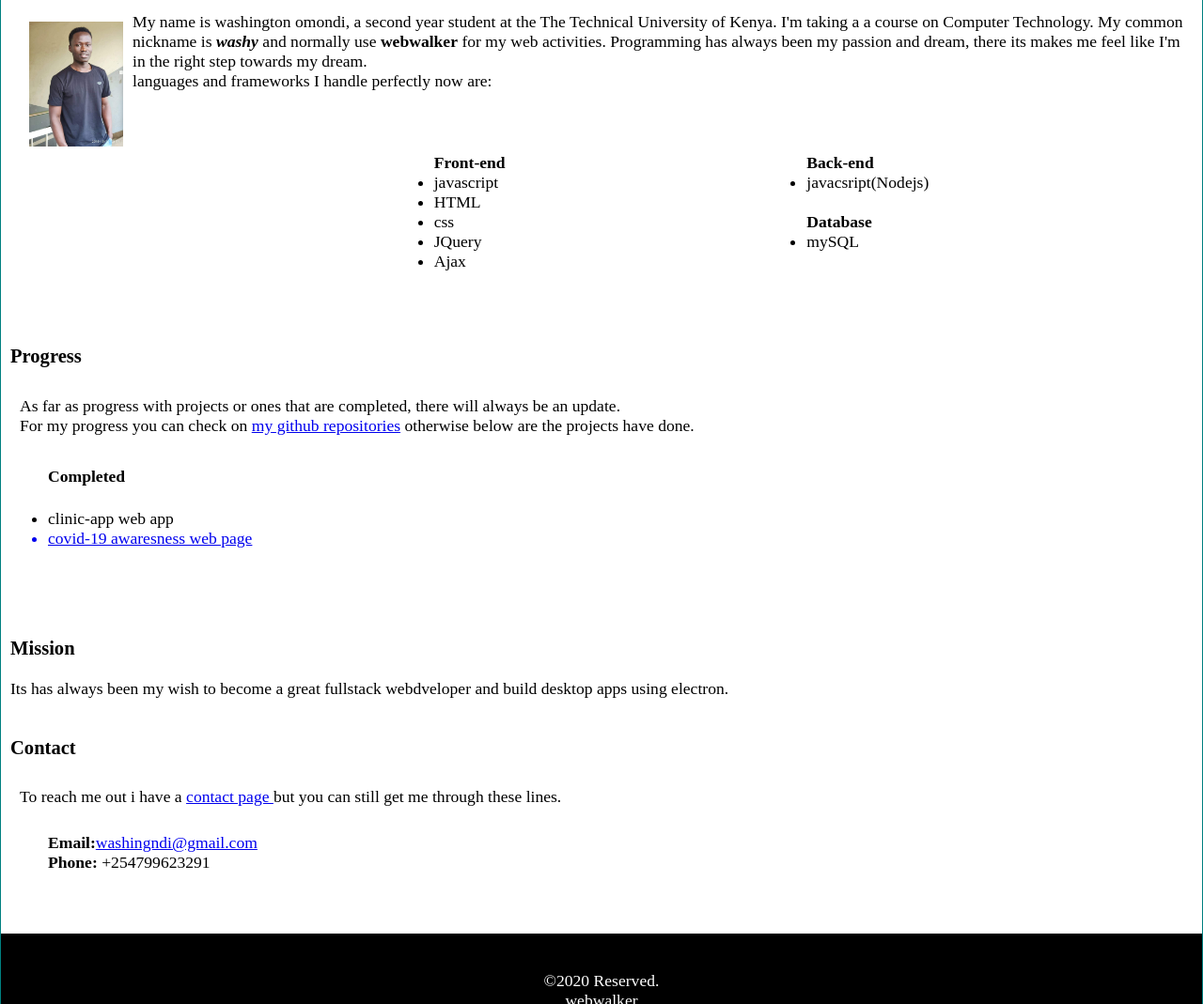
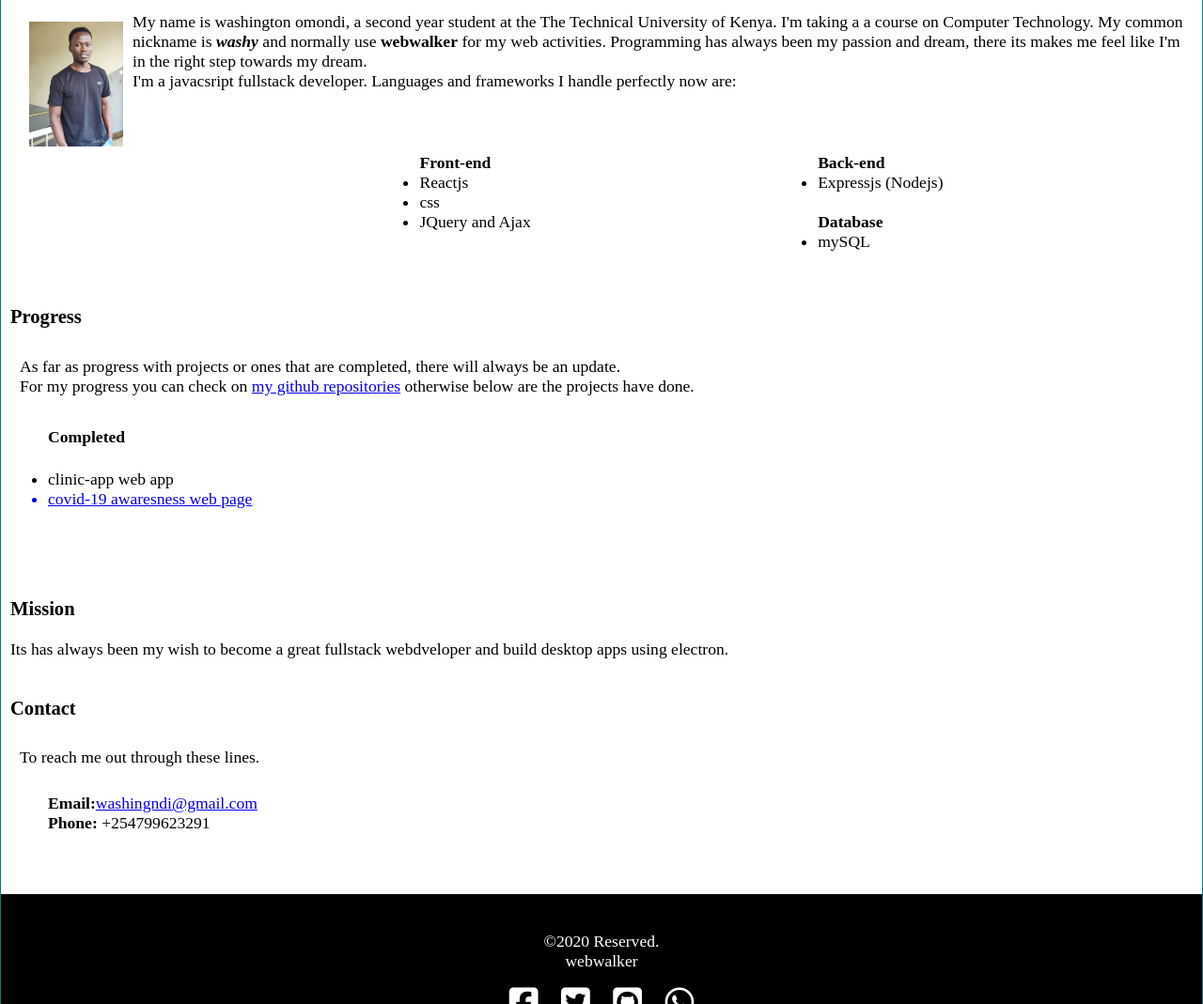
Before and after one commit to Wwashy/washyweb, a website: page me.html in a window 1280 px wide. Shown: the part 505-1574 px from the top of the page at 94% size. Drawn offline with Linux system fonts and the light colour scheme.

Commit message:
fixed bags

```diff
--- a/me.html
+++ b/me.html
@@ -46,23 +46,21 @@
             My common nickname is <b><i>washy</i></b> and normally use <b>webwalker</b> for my web activities.
             Programming has always been my passion and dream, there its makes me feel like I'm in the right step towards
             my dream. <br>
-            languages and frameworks I handle perfectly now are:
+            I'm a javacsript fullstack developer.
+            Languages and frameworks I handle perfectly now are:
         </p>
         <br>
         <div class="languages">
             <ul>
                 <b>Front-end</b>
-                <li>javascript</li>
-                <li>HTML</li>
+                <li>Reactjs</li>
                 <li>css</li>
-                <li>JQuery</li>
-                <li>Ajax</li>
+                <li>JQuery and Ajax</li>
                 <br>
             </ul>
-
             <ul>
                 <label><b>Back-end</b></label>
-                <li>javacsript(Nodejs)</li>
+                <li>Expressjs (Nodejs)</li>
                 <br>
                 <label><b>Database</b></label>
                 <li>mySQL</li>
@@ -94,8 +92,7 @@
     <div class="box contact" id="contact">
         <h3>Contact</h3>
         <p>
-            To reach me out i have a <a href="https://jamiidentalclinic.herokuapp.com/contact">contact page </a> but you
-            can still get me through these lines. <br>
+            To reach me out through these lines. <br>
             <ul style="list-style:none;">
                 <li><b>Email:</b><a href="https://mail.google.com">washingndi@gmail.com</a></li>
                 <li><b>Phone:</b> +254799623291</li>
--- a/package.json
+++ b/package.json
@@ -4,12 +4,13 @@
   "description": "about description of webwalker",
   "main": "main.js",
   "scripts": {
-    "start": "main.js"
+    "start": "nodemon main.js"
   },
   "author": "washington",
   "license": "ISC",
   "dependencies": {
-    "express": "^4.17.1"
+    "express": "^4.17.1",
+    "nodemon": "^2.0.4"
   },
   "devDependencies": {}
 }
```
Also changed, not shown: 2 other files.
